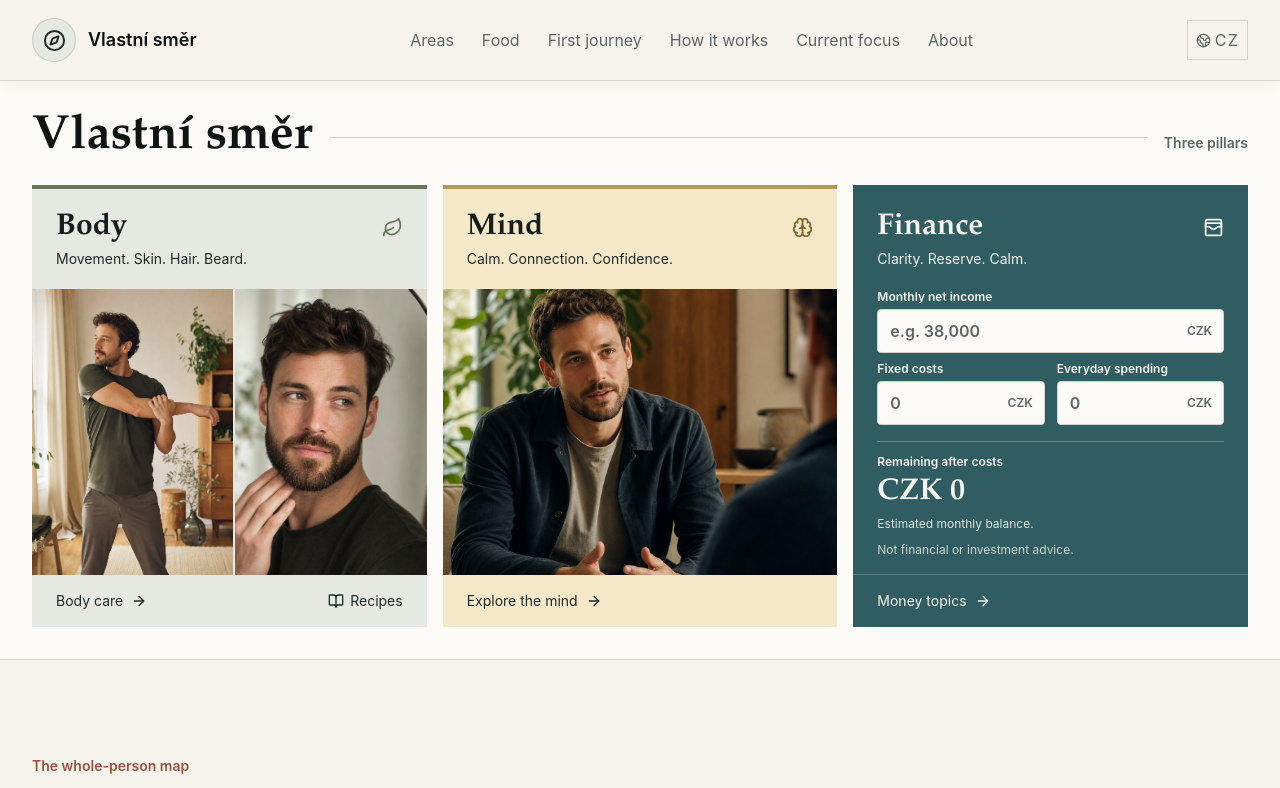
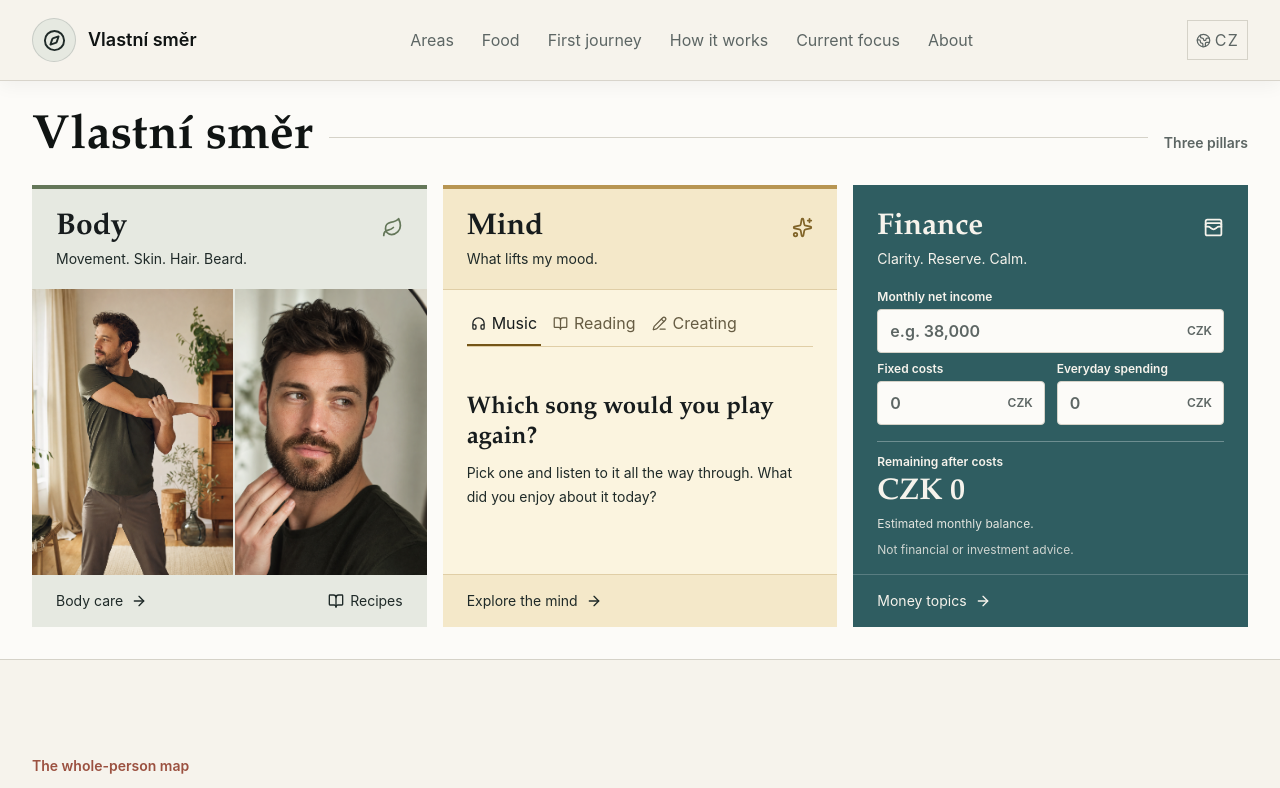
Before and after one commit to NeoCZ0101/CZECH-HORSE, a Next.js app: page /en in a window 1280 px wide. Shown: the top 788 px of the page. Built offline with nearby package versions, Linux system fonts and the light colour scheme.

Commit message:
Introduce personal mind notes and David footer signature

```diff
--- a/components/footer.tsx
+++ b/components/footer.tsx
@@ -1,6 +1,7 @@
 "use client";
 
 import Link from "next/link";
+import Image from "next/image";
 import { usePathname } from "next/navigation";
 import { platformName } from "@/lib/data";
 
@@ -47,8 +48,8 @@ export function Footer() {
   const isEnglish = pathname === "/en" || pathname.startsWith("/en/");
   const columns = isEnglish ? englishColumns : czechColumns;
   const description = isEnglish
-    ? "A practical platform that starts with a real-life situation, then offers context, useful steps, trusted experts and community."
-    : "Prototyp platformy, která začíná konkrétní životní situací a až potom nabízí obsah, praktické kroky, odborníky a komunitu.";
+    ? "I'm building this for myself and sharing what I learn along the way."
+    : "Tvořím pro sebe. Co se cestou naučím, dávám sem i pro tebe.";
   const note = isEnglish
     ? "It does not replace medical, psychological or therapeutic care."
     : "Nenahrazuje psychologickou, psychoterapeutickou ani zdravotní péči.";
@@ -59,7 +60,8 @@ export function Footer() {
         <div>
           <p className="font-display text-xl font-semibold text-cream">{platformName}</p>
           <p className="mt-4 max-w-md text-sm leading-6 text-cream/65">{description}</p>
-          <p className="mt-4 text-sm text-cream/45">{note}</p>
+          <Image unoptimized src="/david-signature.svg" alt="David" width={108} height={44} className="mt-2" />
+          <p className="mt-5 text-xs text-cream/65">{note}</p>
         </div>
 
         {columns.map((column) => (
--- a/components/home/home-hero.tsx
+++ b/components/home/home-hero.tsx
@@ -1,6 +1,7 @@
 import Image from "next/image";
 import Link from "next/link";
-import { ArrowDown, ArrowRight, BookOpen, Brain, Leaf, WalletCards } from "lucide-react";
+import { ArrowDown, ArrowRight, BookOpen, Sparkles, Leaf, WalletCards } from "lucide-react";
+import { MindNotes } from "./mind-notes";
 import { FinanceCalculator } from "./finance-calculator";
 
 type Language = "cs" | "en";
@@ -9,15 +10,15 @@ type Pillar = "body" | "mind" | "finance";
 const copy = {
   cs: {
     pillars: "Tři pilíře", body: "Tělo", mind: "Psychika", finance: "Finance",
-    bodyLine: "Pohyb. Pleť. Vlasy. Vousy.", mindLine: "Pohoda. Kontakt. Jistota.", financeLine: "Přehled. Rezerva. Klid.",
+    bodyLine: "Pohyb. Pleť. Vlasy. Vousy.", mindLine: "Co mi dělá dobře.", financeLine: "Přehled. Rezerva. Klid.",
     bodyTopics: "Péče o tělo", mindTopics: "Témata psychiky", financeTopics: "Finanční témata", recipes: "Recepty",
-    movement: "Muž si doma protahuje ramena.", grooming: "Detail upravených vlasů a vousů při ranní péči.", talk: "Muž naslouchá při osobním rozhovoru.",
+    movement: "Muž si doma protahuje ramena.", grooming: "Detail upravených vlasů a vousů při ranní péči.",
   },
   en: {
     pillars: "Three pillars", body: "Body", mind: "Mind", finance: "Finance",
-    bodyLine: "Movement. Skin. Hair. Beard.", mindLine: "Calm. Connection. Confidence.", financeLine: "Clarity. Reserve. Calm.",
+    bodyLine: "Movement. Skin. Hair. Beard.", mindLine: "What lifts my mood.", financeLine: "Clarity. Reserve. Calm.",
     bodyTopics: "Body care", mindTopics: "Explore the mind", financeTopics: "Money topics", recipes: "Recipes",
-    movement: "A man stretching his shoulders at home.", grooming: "Groomed hair and beard during a morning routine.", talk: "A man listening during a conversation.",
+    movement: "A man stretching his shoulders at home.", grooming: "Groomed hair and beard during a morning routine.",
   },
 };
 
@@ -48,7 +49,7 @@ export function HomeHero({ language = "cs" }: { language?: Language }) {
         <div className="grid gap-4 sm:grid-cols-2 lg:grid-cols-3">
           {(["body", "mind"] as const).map(pillar => {
             const body = pillar === "body";
-            const Icon = body ? Leaf : Brain;
+            const Icon = body ? Leaf : Sparkles;
             return (
               <section key={pillar} id={`hero-${pillar}`} aria-labelledby={`hero-${pillar}-title`} className={`flex min-w-0 scroll-mt-24 flex-col border-t-4 ${body ? "border-olive bg-mist" : "border-amber bg-[#f4e8c9]"}`}>
                 <header className="px-5 py-5 sm:px-6">
@@ -62,7 +63,7 @@ export function HomeHero({ language = "cs" }: { language?: Language }) {
                   {body ? <>
                     <div className="relative"><Image src="/hero-body-movement.png" alt={t.movement} fill priority sizes="(min-width:1024px) 16vw, (min-width:640px) 24vw, 48vw" className="object-cover object-[50%_35%]" /></div>
                     <div className="relative"><Image src="/hero-grooming.png" alt={t.grooming} fill sizes="(min-width:1024px) 16vw, (min-width:640px) 24vw, 48vw" className="object-cover object-[50%_30%]" /></div>
-                  </> : <Image src="/hero-psychology.png" alt={t.talk} fill sizes="(min-width:1024px) 32vw, (min-width:640px) 48vw, 95vw" className="object-cover object-[50%_34%]" />}
+                  </> : <MindNotes language={language} />}
                 </div>
                 <div className="flex flex-wrap items-center justify-between gap-x-3 px-5 py-1 text-sm text-forest sm:px-6">
                   <MapLink pillar={pillar} label={body ? t.bodyTopics : t.mindTopics} />
--- /dev/null
+++ b/components/home/mind-notes.tsx
@@ -0,0 +1,41 @@
+"use client";
+
+import { useState } from "react";
+import { Headphones, BookOpen, PencilLine } from "lucide-react";
+
+const icons = [Headphones, BookOpen, PencilLine];
+const notes = {
+  cs: [
+    ["Hudba", "Kterou skladbu si pustíš znovu?", "Vyber si jednu a poslechni si ji až do konce. Co tě na ní dneska bavilo?"],
+    ["Čtení", "Věta, ke které se chceš vrátit.", "Otevři rozečtenou knížku. Když tě některá věta zastaví, nech si u ní záložku."],
+    ["Tvoření", "Někdy se usměju už u toho, jak tenhle web vzniká.", "Co by tě dnes bavilo vytvořit jen tak, i kdyby to nikdo další neviděl?"],
+  ],
+  en: [
+    ["Music", "Which song would you play again?", "Pick one and listen to it all the way through. What did you enjoy about it today?"],
+    ["Reading", "A line worth coming back to.", "Open the book you’re reading. When a sentence makes you pause, leave a bookmark there."],
+    ["Creating", "Sometimes just making this site makes me smile.", "What would you enjoy making today, even if nobody else ever saw it?"],
+  ],
+};
+
+export function MindNotes({ language }: { language: "cs" | "en" }) {
+  const [index, setIndex] = useState(0);
+  const entries = notes[language];
+  const [, title, prompt] = entries[index];
+  return (
+    <div className="flex h-full flex-col border-y border-amber/40 bg-[#fbf4df] px-5 pb-5 pt-3 sm:px-6">
+      <div role="group" aria-label={language === "cs" ? "Co mi dělá dobře" : "What lifts my mood"} className="flex flex-wrap gap-x-2 border-b border-amber/40">
+        {entries.map(([label], i) => {
+          const Icon = icons[i];
+          return <button key={label} type="button" aria-pressed={index === i} onClick={() => setIndex(i)}
+            className={`inline-flex min-h-11 items-center gap-1.5 border-b-2 px-1 text-sm transition-colors hover:text-ink focus-visible:outline-2 ${index === i ? "border-[#745518] font-semibold text-ink" : "border-transparent text-[#665c43]"}`}>
+            <Icon size={15} aria-hidden />{label}
+          </button>;
+        })}
+      </div>
+      <div aria-live="polite" aria-atomic="true" className="my-auto py-4">
+        <h3 className="font-display text-2xl font-semibold leading-tight text-ink">{title}</h3>
+        <p className="mt-2 text-sm leading-6 text-forest">{prompt}</p>
+      </div>
+    </div>
+  );
+}
```
Also changed, not shown: public/david-signature.svg (added).
